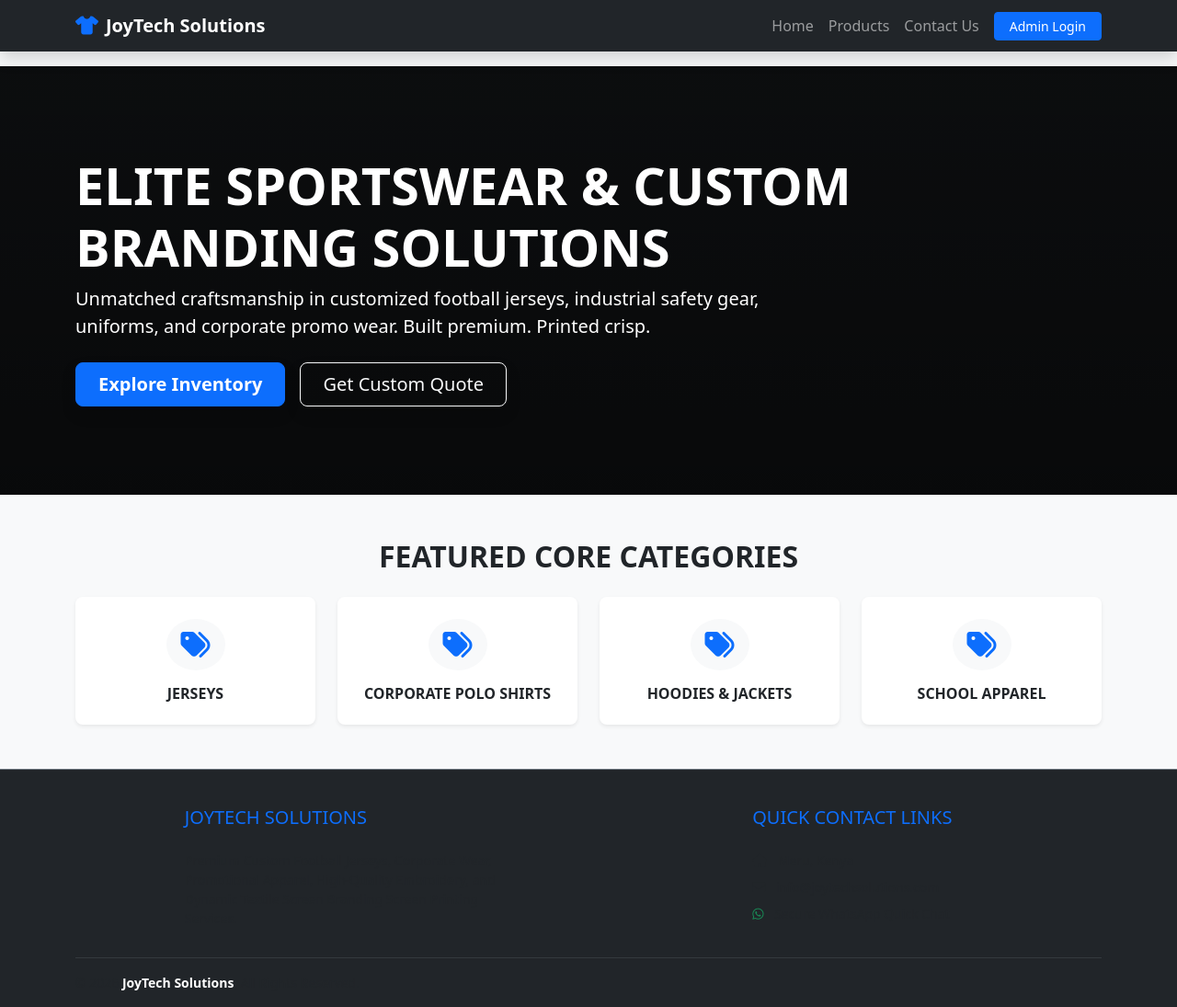
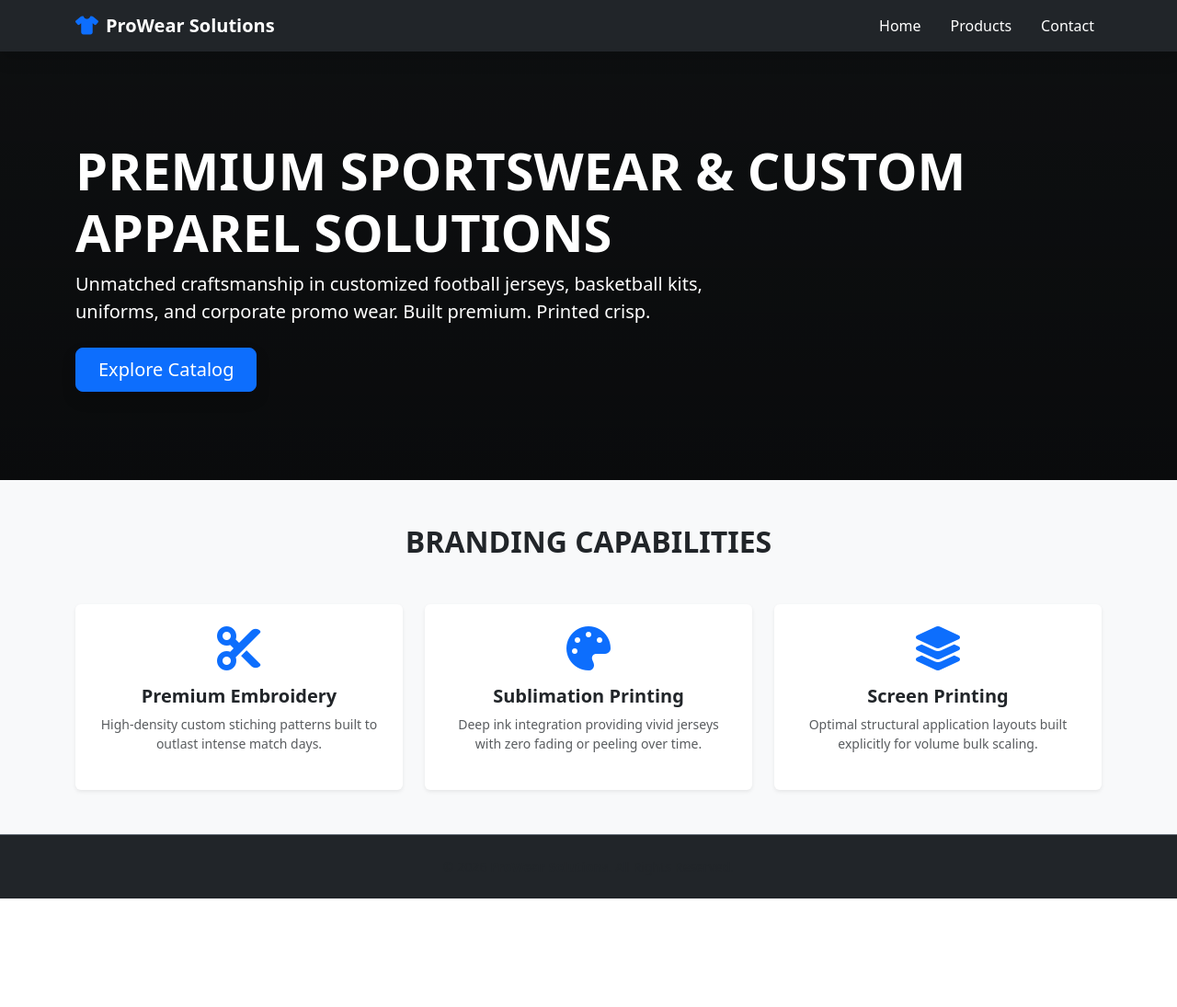
Before and after one commit to JoyTech42/ProWear, a Flask app: page / in a window 1280 px wide. Shown: the whole page at 92% size. After the commit the page ends 977 px from the top, so only its background shows below. Run offline with Flask 3, Linux system fonts and the light colour scheme; data that the repository does not hold is empty; some libraries are stand-ins or nearby versions.

Commit message:
Update index.html

```diff
--- a/templates/core/index.html
+++ b/templates/core/index.html
@@ -1,31 +1,63 @@
-{% extends "base.html" %}
-{% block content %}
-<div class="p-5 mb-4 bg-dark text-white rounded-0 dynamic-hero-banner position-relative overflow-hidden" style="background: linear-gradient(rgba(0,0,0,0.65), rgba(0,0,0,0.75));">
-    <div class="container py-5 text-center text-md-start my-auto">
-        <h1 class="display-4 fw-bold text-uppercase tracking-tight text-white mb-2">Elite Sportswear & Custom Branding Solutions</h1>
-        <p class="col-md-8 fs-5 text-light-50 mb-4">Unmatched craftsmanship in customized football jerseys, industrial safety gear, uniforms, and corporate promo wear. Built premium. Printed crisp.</p>
-        <div class="d-grid gap-2 d-md-flex justify-content-md-start">
-            <a href="{{ url_for('core.products') }}" class="btn btn-primary btn-lg px-4 me-md-2 fw-bold shadow">Explore Inventory</a>
-            <a href="{{ url_for('core.contact') }}" class="btn btn-outline-light btn-lg px-4 shadow">Get Custom Quote</a>
+<!DOCTYPE html>
+<html lang="en">
+<head>
+    <meta charset="UTF-8">
+    <meta name="viewport" content="width=device-width, initial-scale=1.0">
+    <title>ProWear Solutions | Elite Apparel & Custom Branding</title>
+    <link href="https://cdn.jsdelivr.net/npm/bootstrap@5.3.2/dist/dist/css/bootstrap.min.css" rel="stylesheet">
+    <link rel="stylesheet" href="https://cdnjs.cloudflare.com/ajax/libs/font-awesome/6.4.2/css/all.min.css">
+</head>
+<body class="bg-light">
+
+    <nav class="navbar navbar-expand-lg navbar-dark bg-dark sticky-top shadow">
+        <div class="container">
+            <a class="navbar-brand fw-bold" href="/"><i class="fa-solid fa-shirt me-2 text-primary"></i>ProWear Solutions</a>
+            <div class="navbar-nav ms-auto">
+                <a class="nav-link text-white me-3" href="/">Home</a>
+                <a class="nav-link text-white me-3" href="/products">Products</a>
+                <a class="nav-link text-white" href="/contact">Contact</a>
+            </div>
+        </div>
+    </nav>
+
+    <div class="p-5 bg-dark text-white rounded-0 position-relative" style="background: linear-gradient(rgba(0,0,0,0.6), rgba(0,0,0,0.7));">
+        <div class="container py-5">
+            <h1 class="display-4 fw-bold text-uppercase tracking-tight">Premium Sportswear & Custom Apparel Solutions</h1>
+            <p class="col-md-8 fs-5 text-light-50 mb-4">Unmatched craftsmanship in customized football jerseys, basketball kits, uniforms, and corporate promo wear. Built premium. Printed crisp.</p>
+            <a href="/products" class="btn btn-primary btn-lg px-4 shadow">Explore Catalog</a>
         </div>
     </div>
-</div>
 
-<div class="container my-5">
-    <h2 class="text-center fw-bold mb-4 text-uppercase tracking-wider">Featured Core Categories</h2>
-    <div class="row g-4 text-center">
-        {% for cat in ['Jerseys', 'Corporate Polo Shirts', 'Hoodies & Jackets', 'School Apparel'] %}
-        <div class="col-6 col-md-3">
-            <div class="card border-0 shadow-sm rounded-3 h-100 hover-lift">
-                <div class="card-body py-4">
-                    <div class="p-3 bg-light rounded-circle d-inline-block text-primary mb-3">
-                        <i class="fa-solid fa-tags fa-2xl"></i>
-                    </div>
-                    <h6 class="fw-bold text-dark text-uppercase mb-0">{{ cat }}</h6>
+    <div class="container my-5">
+        <h2 class="text-center fw-bold mb-5 text-uppercase">Branding Capabilities</h2>
+        <div class="row g-4 text-center">
+            <div class="col-md-4">
+                <div class="card border-0 shadow-sm p-4 h-100">
+                    <i class="fa-solid fa-scissors text-primary fa-3x mb-3"></i>
+                    <h5 class="fw-bold">Premium Embroidery</h5>
+                    <p class="text-muted small">High-density custom stiching patterns built to outlast intense match days.</p>
+                </div>
+            </div>
+            <div class="col-md-4">
+                <div class="card border-0 shadow-sm p-4 h-100">
+                    <i class="fa-solid fa-palette text-primary fa-3x mb-3"></i>
+                    <h5 class="fw-bold">Sublimation Printing</h5>
+                    <p class="text-muted small">Deep ink integration providing vivid jerseys with zero fading or peeling over time.</p>
+                </div>
+            </div>
+            <div class="col-md-4">
+                <div class="card border-0 shadow-sm p-4 h-100">
+                    <i class="fa-solid fa-layer-group text-primary fa-3x mb-3"></i>
+                    <h5 class="fw-bold">Screen Printing</h5>
+                    <p class="text-muted small">Optimal structural application layouts built explicitly for volume bulk scaling.</p>
                 </div>
             </div>
         </div>
-        {% endfor %}
     </div>
-</div>
-{% endblock %}
+
+    <footer class="bg-dark text-white text-center py-4 mt-5 border-top border-secondary">
+        <p class="small text-muted mb-0">© 2026 <strong>ProWear Solutions</strong>. All Rights Reserved.</p>
+    </footer>
+
+</body>
+</html>
```
